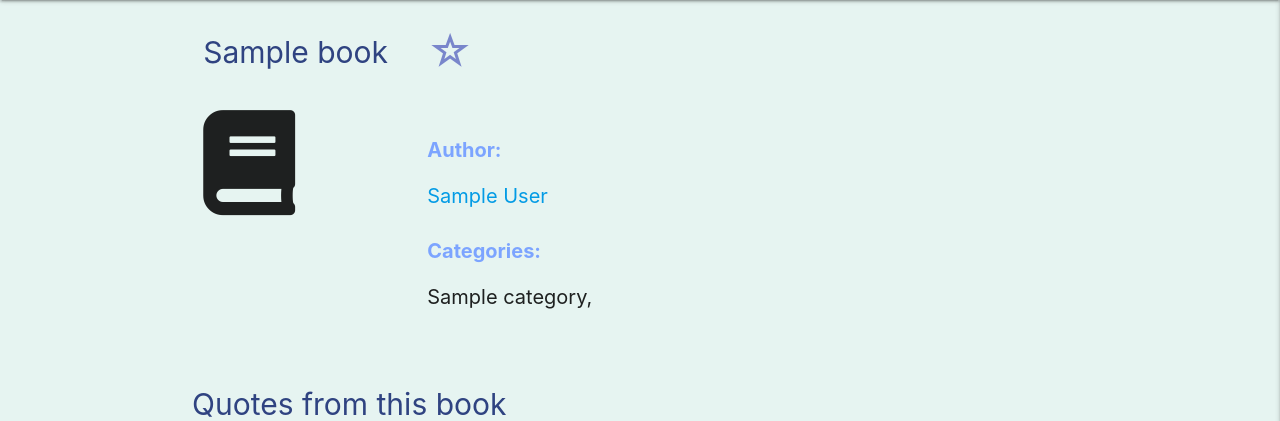
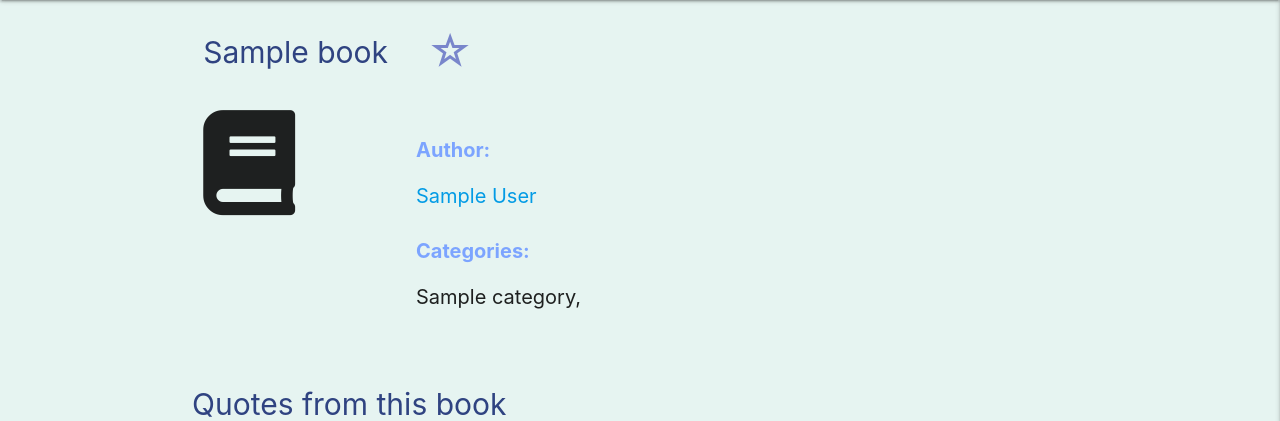
Before and after one commit to daithioc95/MS3, a Flask app: page /book_profile/1 in a window 1280 px wide. Shown: the part 64-485 px from the top of the page. Run offline with Flask 2, Linux system fonts and the light colour scheme; grey boxes marked "Sample" are stand-in pictures; a database or web service that is not in the repository returns one stand-in record (values such as "Sample title"); some libraries are stand-ins or nearby versions; some web fonts are replaced.

Commit message:
Update indiv-authors categories heading to align with books

```diff
--- a/static/css/style.css
+++ b/static/css/style.css
@@ -1105,3 +1105,7 @@ font-size: 20px;
 /* main{
     margin-bottom: 20px;
 } */
+
+.user-details-dsk{
+    padding-left: 0 !important;
+}
```
